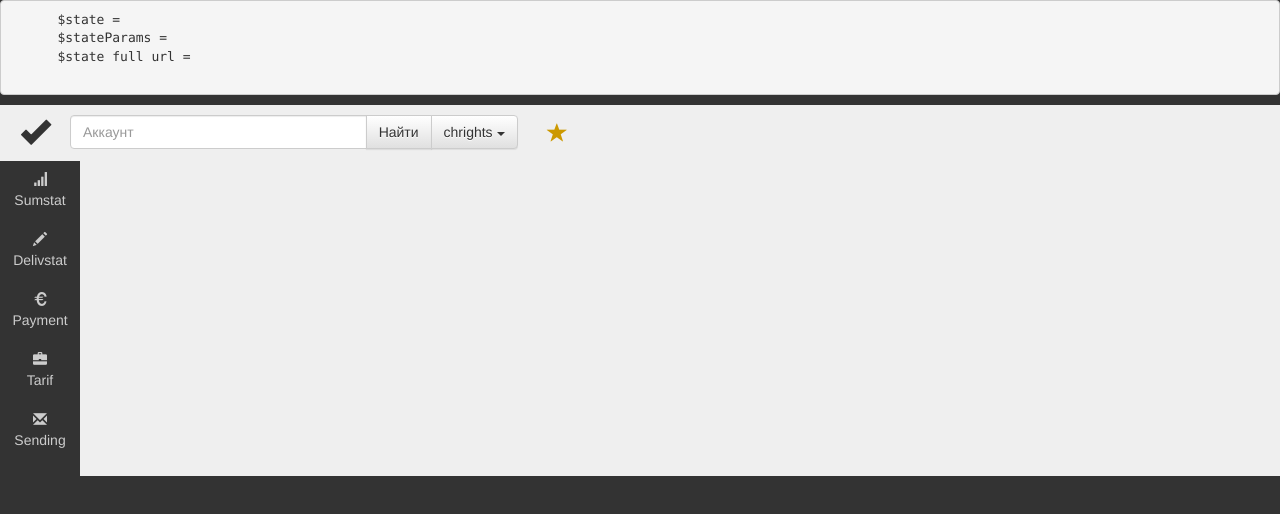
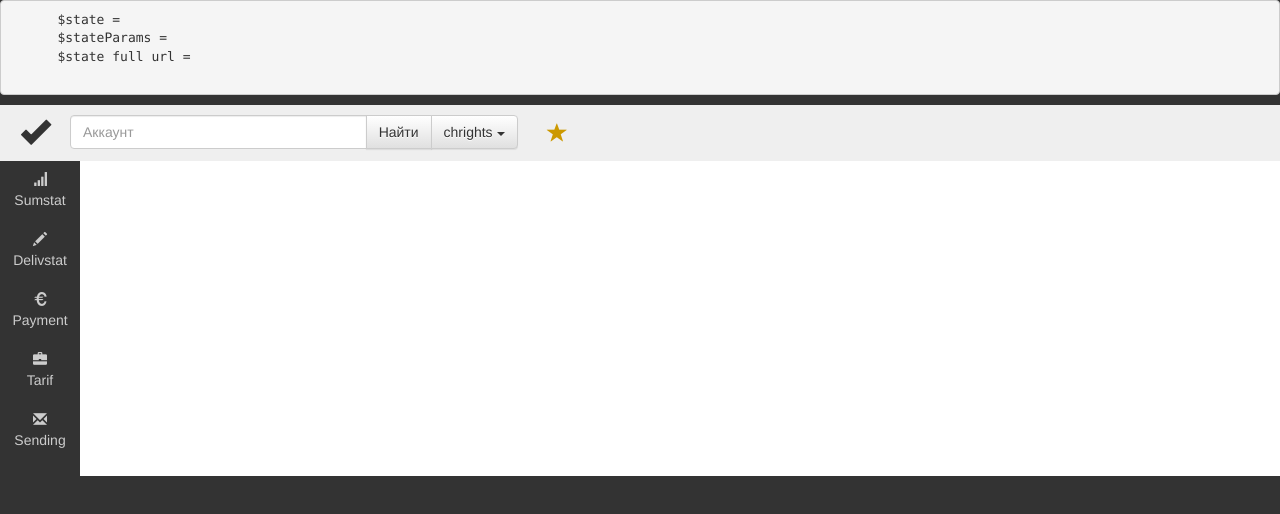
Before and after one commit to AlexeyLem/sendsayadmin, a website: page app/index.html in a window 1280 px wide. Drawn offline with nearby package versions, Linux system fonts and the light colour scheme.

Commit message:
conteiner background

```diff
--- a/app/css/app.css
+++ b/app/css/app.css
@@ -39,7 +39,7 @@ body {
 
 .ui-main-conteiner {
     margin-left: 80px;
-    background-color: #efefef;
+    background-color: #ffffff;
     padding: 15px
 }
 
```
